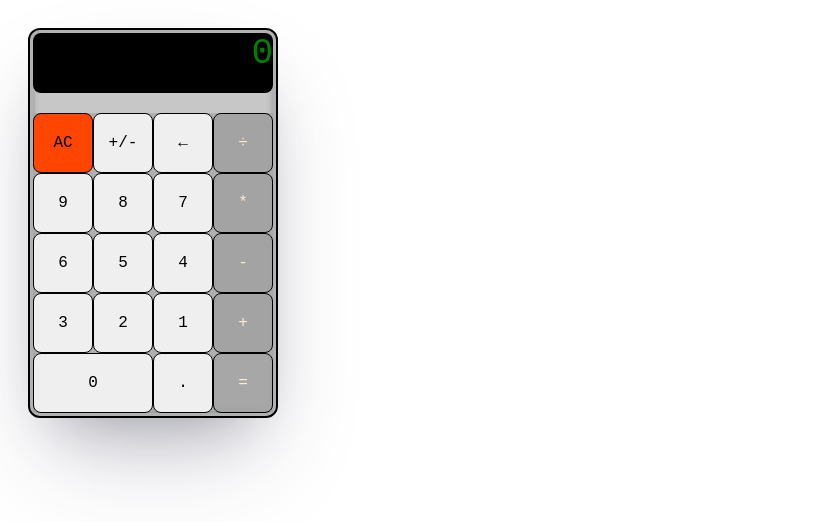
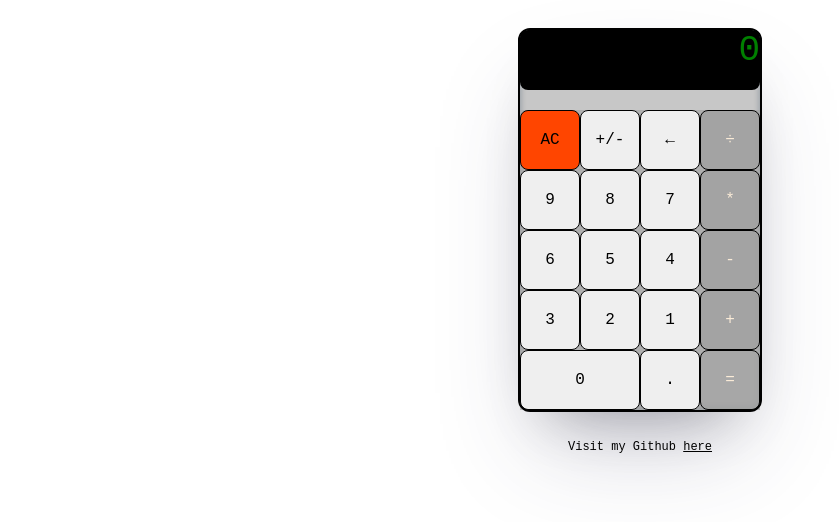
Before and after one commit to MJC-code/Calculator, a plain HTML site: page index.html in a window 1280 px wide. Shown: the whole page, without its empty margins (0-839 px from the left). Drawn offline with Linux system fonts and the light colour scheme.

Commit message:
Add link to main Github page

```diff
--- a/index.html
+++ b/index.html
@@ -11,6 +11,7 @@
 </head>
 
 <body>
+
     <div id="gridContainer">
         <div id="calculatorDisplay">0</div>
         <div id="buttons">
@@ -35,6 +36,8 @@
             <button type="button" id="equals" class="double-width">=</button>
         </div>
     </div>
+    <div class="footer">Visit my Github <a href="https://github.com/MJC-code">here</a></a></div>
+
 </body>
 
 </html>
--- a/styles.css
+++ b/styles.css
@@ -4,23 +4,24 @@
     font-size: 36px;
     padding: 0;
     margin: 0;
-
 }
 
 body {
-    padding: 30px;
-
+    display:flex;
+    flex-direction: column;
+    align-items: center;
 }
 
 #gridContainer {
+
     box-sizing: border-box;
+    margin-top: 30px;
     display: grid;
     grid-template-columns: 1;
     grid-template-rows: 2;
     width: fit-content;
     box-shadow: rgba(50, 50, 93, 0.25) 0px 50px 100px -20px, rgba(0, 0, 0, 0.3) 0px 30px 60px -30px, rgba(10, 37, 64, 0.35) 0px -2px 6px 0px inset;
     background-color: rgba(161, 161, 161, 0.596);
-    border: solid rgba(161, 161, 161, 0.596); 20px;
     border-radius: 10px;
     outline: solid black 2px;
 
@@ -77,3 +78,10 @@ button:active {
     background-color: rgba(161, 161, 161, 0.87);
     color: antiquewhite;
 }
+
+.footer, a{
+    margin-top: 30px;
+    flex: 1;
+    font-size: 12px;
+    color: black;
+}
```
